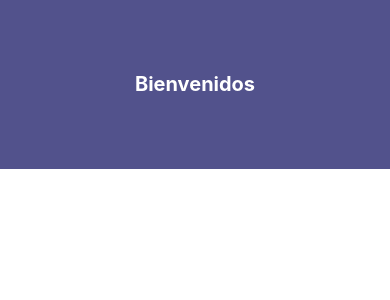
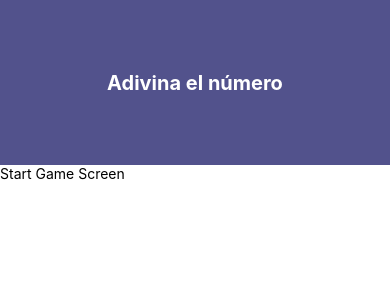
Before and after one commit to tomimoyano93/aplicacion1, a React Native app: screen / in a window 390 px wide. Shown: the top 300 px of the page. Built offline with nearby package versions, Linux system fonts and the light colour scheme.

Commit message:
[feature] - create start game screen & use header in component

```diff
--- a/src/App.js
+++ b/src/App.js
@@ -3,15 +3,14 @@ import {
   Text,
   View,
 } from 'react-native';
-
-import Header from './components/header';
+import StartGameScreen from './screens/start-game-screen';
 import { styles } from './styles';
 
 
 const App = () => {
   return (
     <View style={styles.container}>
-      <Header title='Bienvenidos' />
+      <StartGameScreen />
     </View>
   );
 };
--- /dev/null
+++ b/src/screens/start-game-screen/index.js
@@ -0,0 +1,20 @@
+import React from 'react';
+import {
+    Text,
+    View,
+} from 'react-native';
+
+import Header from '../../components/header';
+
+import { styles } from './styles';
+
+const StartGameScreen = () => {
+    return (
+        <View style={styles.container}>
+            <Header title='Adivina el número' />
+            <Text>Start Game Screen</Text>
+        </View>
+    )
+}
+
+export default StartGameScreen;
--- /dev/null
+++ b/src/screens/start-game-screen/styles.js
@@ -0,0 +1,7 @@
+import { StyleSheet } from 'react-native'
+
+export const styles = StyleSheet.create({
+    container: {
+        flex: 1,
+    }
+});
```
